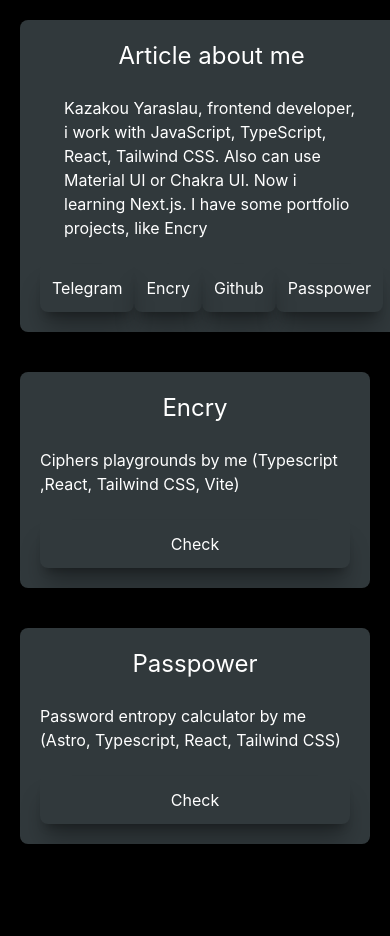
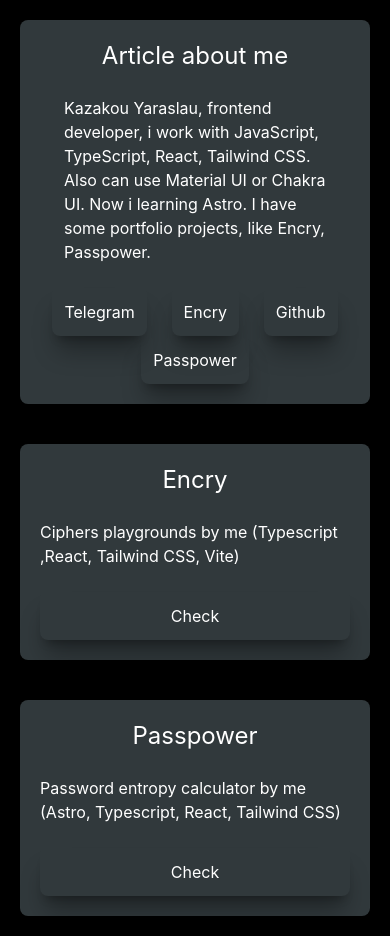
Before and after one commit to Mor9ak/portfolio, a React (Vite) app: page / in a window 390 px wide. Before the commit the page ends 864 px from the top, so only its background shows below. Built offline with nearby package versions, Linux system fonts and the light colour scheme.

Commit message:
Make App.tsx more clear by creating ArticleHolder.tsx and SectionHolder.tsx. They contain all articles and sections inside. Created section.json. Minor fixes in Article.tsx, article.json. Deleted encrySection.json and passPowerSection.json.

```diff
--- a/src/app/App.tsx
+++ b/src/app/App.tsx
@@ -1,18 +1,12 @@
 import React from 'react';
-import Article from '../widgets/Article';
-import artData from '../shared/jsonVault/article.json'
-import Section from "../widgets/Section";
-import encSecData from '../shared/jsonVault/encrySection.json'
-import pasPowSecData from '../shared/jsonVault/passPowerSection.json'
+import ArticleHolder from "../widgets/ArticleHolder";
+import SectionHolder from "../widgets/SectionHolder";
 
 const App = () => {
     return (
-        <div className={"h-full w-full flex justify-center items-center flex-col md:flex-row"}>
-            <Article title={artData.title} text={artData.text} buttons={artData.buttons} />
-            <div className={'flex flex-col items-center justify-center'}>
-                <Section title={encSecData.title} description={encSecData.description} link={{title: encSecData.link.title, url: encSecData.link.url}} />
-                <Section title={pasPowSecData.title} description={pasPowSecData.description} link={{title: pasPowSecData.link.title, url: pasPowSecData.link.url}}/>
-            </div>
+        <div className={"h-full w-full flex justify-center flex-col md:flex-row"}>
+            <ArticleHolder />
+            <SectionHolder />
         </div>
     )
 }
--- a/src/shared/jsonVault/article.json
+++ b/src/shared/jsonVault/article.json
@@ -1,6 +1,9 @@
+{
+  "articles" :
+  [
     {
       "title" : "Article about me",
-  "text" : "Kazakou Yaraslau, frontend developer, i work with JavaScript, TypeScript, React, Tailwind CSS. Also can use Material UI or Chakra UI. Now i learning Next.js. I have some portfolio projects, like Encry",
+      "text" : "Kazakou Yaraslau, frontend developer, i work with JavaScript, TypeScript, React, Tailwind CSS. Also can use Material UI or Chakra UI. Now i learning Astro. I have some portfolio projects, like Encry, Passpower.",
       "buttons": [
         {
           "buttonText": "Telegram",
@@ -20,3 +23,5 @@
         }
       ]
     }
+  ]
+}
--- a/src/shared/jsonVault/encrySection.json
+++ /dev/null
@@ -1,8 +0,0 @@
-{
-  "title": "Encry",
-  "description": "Ciphers playgrounds by me (Typescript ,React, Tailwind CSS, Vite)",
-  "link": {
-    "url": "https://encry-inky.vercel.app",
-    "title" : "Check"
-  }
-}
--- a/src/shared/jsonVault/passPowerSection.json
+++ /dev/null
@@ -1,8 +0,0 @@
-{
-  "title": "Passpower",
-  "description": "Password entropy calculator by me (Astro, Typescript, React, Tailwind CSS)",
-  "link": {
-    "url": "https://passpower.vercel.app/",
-    "title" : "Check"
-  }
-}
--- /dev/null
+++ b/src/shared/jsonVault/section.json
@@ -0,0 +1,20 @@
+{
+  "sections" : [
+    {
+      "title": "Encry",
+      "description": "Ciphers playgrounds by me (Typescript ,React, Tailwind CSS, Vite)",
+      "link": {
+        "url": "https://encry-inky.vercel.app",
+        "title" : "Check"
+      }
+    },
+    {
+      "title": "Passpower",
+      "description": "Password entropy calculator by me (Astro, Typescript, React, Tailwind CSS)",
+      "link": {
+        "url": "https://passpower.vercel.app/",
+        "title" : "Check"
+      }
+    }
+  ]
+}
--- a/src/widgets/Article.tsx
+++ b/src/widgets/Article.tsx
@@ -16,9 +16,9 @@
         <article className={"[&>*]:text-textCol bg-bgArticle flex flex-col w-fit m-5 p-2 rounded-lg *:m-3 self-start max-w-md"}>
             <h2 className={"text-2xl flex items-center justify-center"}>{props.title}</h2>
             <p className={"flex items-center justify-center px-6"}>{props.text}</p>
-            <div id={"buttonSec"} className={"flex items-center justify-around *:rounded-lg *:text-textCol"}>
+            <div id={"buttonSec"} className={"flex flex-wrap items-center justify-around *:rounded-lg *:text-textCol"}>
                 {props.buttons.map((button: ButtonProps) => (
-                    <Button title={button.buttonText} link={button.ButtonUrl} />
+                    <Button key={button.buttonText} title={button.buttonText} link={button.ButtonUrl} />
                 ))}
             </div>
         </article>
--- /dev/null
+++ b/src/widgets/ArticleHolder.tsx
@@ -0,0 +1,15 @@
+import React from 'react';
+import Article from '../widgets/Article';
+import artData from '../shared/jsonVault/article.json'
+
+const ArticleHolder = () => {
+    return (
+        <main className={'flex flex-col'}>
+            {artData.articles.map((article) => (
+                <Article key={article.title} title={article.title} text={article.text} buttons={article.buttons} />
+            ))}
+        </main>
+    )
+}
+
+export default ArticleHolder;
--- /dev/null
+++ b/src/widgets/SectionHolder.tsx
@@ -0,0 +1,15 @@
+import React from 'react';
+import Section from './Section';
+import secData from '../shared/jsonVault/section.json';
+
+const SectionHolder = () => {
+    return (
+        <div className={'flex flex-col items-center justify-center'}>
+            {secData.sections.map((section) => (
+                <Section key={section.title} title={section.title} description={section.description} link={section.link} />
+            ))}
+        </div>
+    );
+}
+
+export default SectionHolder;
```
Lines whose indentation alone changed are shown as unchanged.
